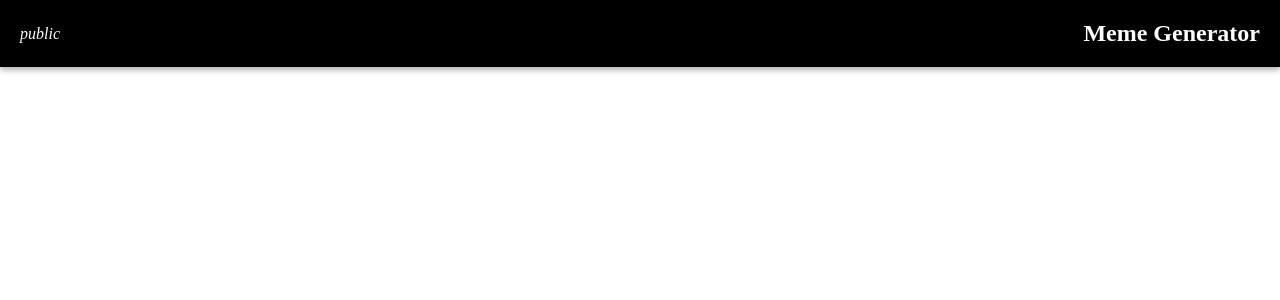
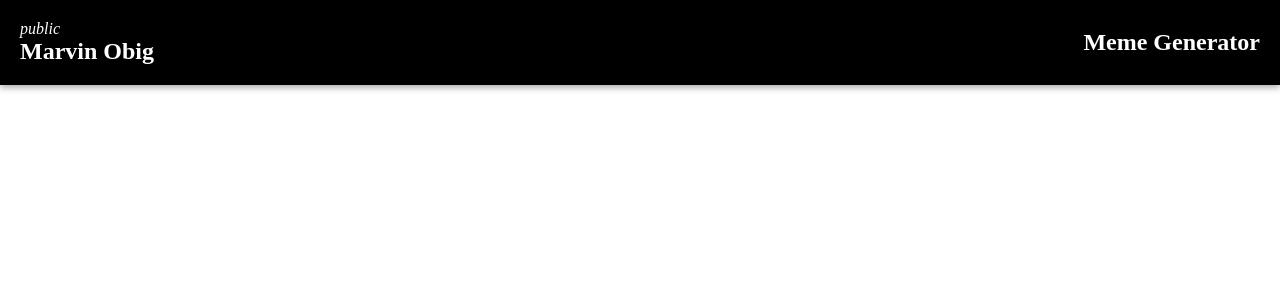
Before and after one commit to marvinobig/meme-generator, a React (Create React App) app: page / in a window 1280 px wide. Shown: the top 300 px of the page. Built offline with nearby package versions, Linux system fonts and the light colour scheme.

Commit message:
added h1 text to nav component

```diff
--- a/src/components/Nav.jsx
+++ b/src/components/Nav.jsx
@@ -1,7 +1,10 @@
 export default function Nav() {
     return (
         <nav id="nav-bar">
-            <i className="material-icons">public</i>
+            <div id="left">
+                <i className="material-icons">public</i>
+                <h1>Marvin Obig</h1>
+            </div>
             <h1>Meme Generator</h1>
         </nav>
     )
```
